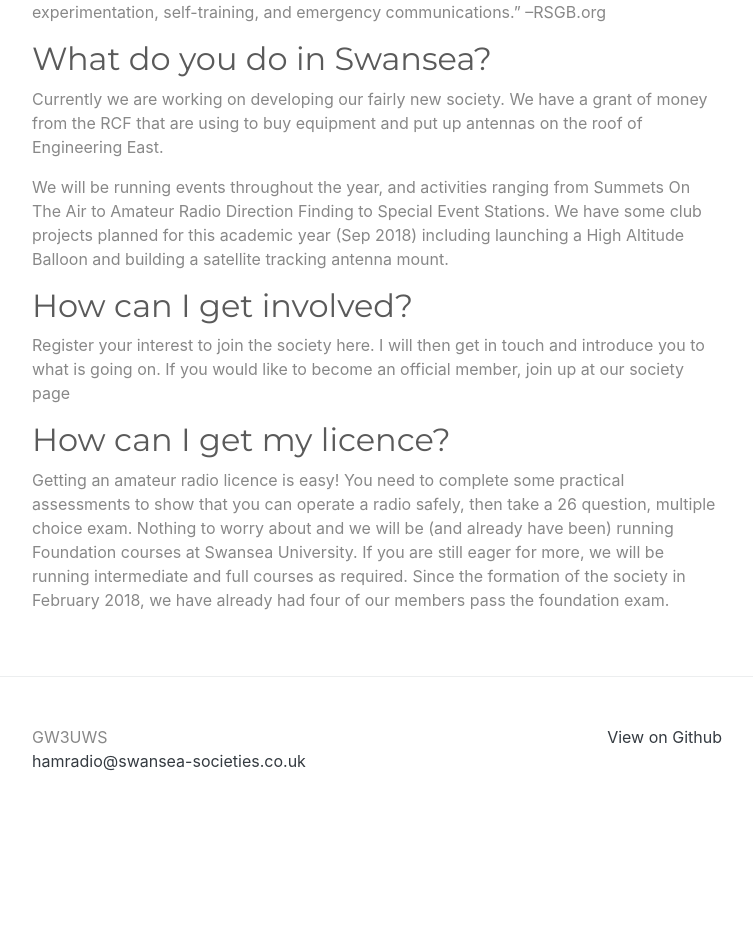
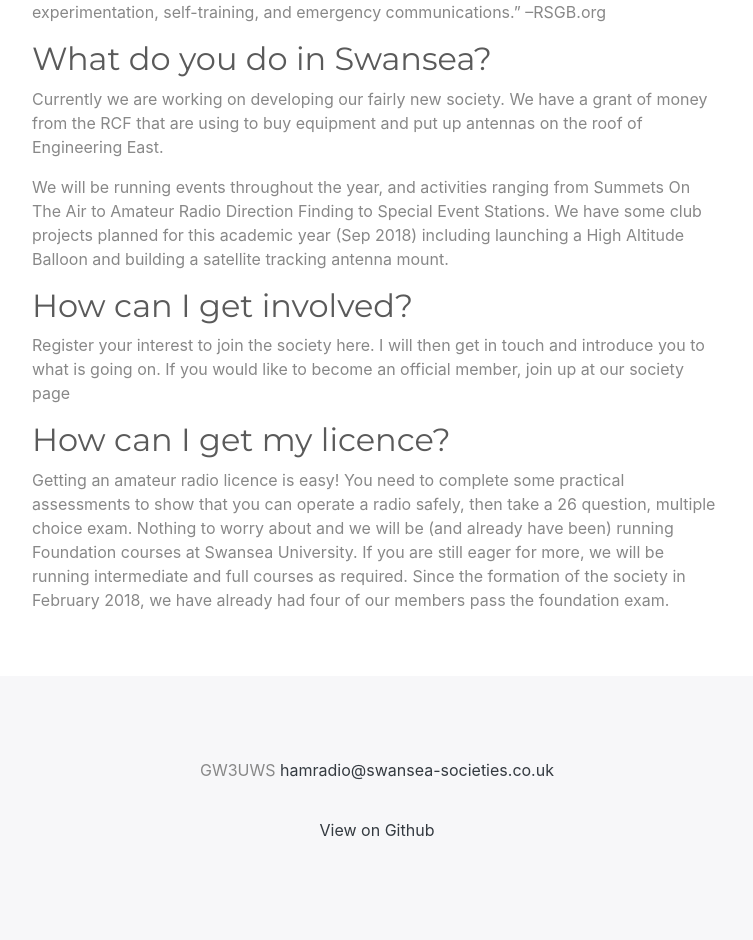
Before and after one commit to gw3uws/gw3uws.uk, a Jekyll site: the page built from index.md, in a window 1280 px wide. Shown: the part 710-1650 px from the top of the page, without its empty margins (263-1016 px from the left). Built offline with Jekyll 4.4.1, drawn with Linux system fonts in a browser that asks for light colours; our own code applies the rules of GitHub Pages for plain Markdown files; before the commit the page ends 1607 px from its top, so only the background shows below that.

Commit message:
Update footer.html

```diff
--- a/_includes/footer.html
+++ b/_includes/footer.html
@@ -1,28 +1,7 @@
-
-<div class="py-5 border-top">
-  <div class="container">
-    <div class="row">
-      <div class="col-sm">
-        <ul class="list-unstyled">
-          <li>
-            {%- if site.author -%}
-              {{ site.author | escape }}
-            {%- else -%}
-              {{ site.title | escape }}
-            {%- endif -%}
-          </li>
-          {%- if site.email -%}
-            <li>
-              <a href="mailto:{{ site.email }}">
-                {{ site.email }}
-              </a>
-            </li>
-          {%- endif -%}
-        </ul>
-      </div>
-      <div class="col-sm text-right">
-        <p><a href="github.com/pe5er/gw3uws_website">View on Github</a></p>
-      </div>
-    </div>
+<footer class="footer">
+  <div class="jumbotron text-center" style="margin-bottom:0">
+  {{ site.title}}
+  <a href="mailto:{{ site.email }}">{{ site.email }}</a></li>
+  <p><a href="github.com/pe5er/gw3uws_website">View on Github</a></p>
   </div>
-</div>
+</footer>
```
